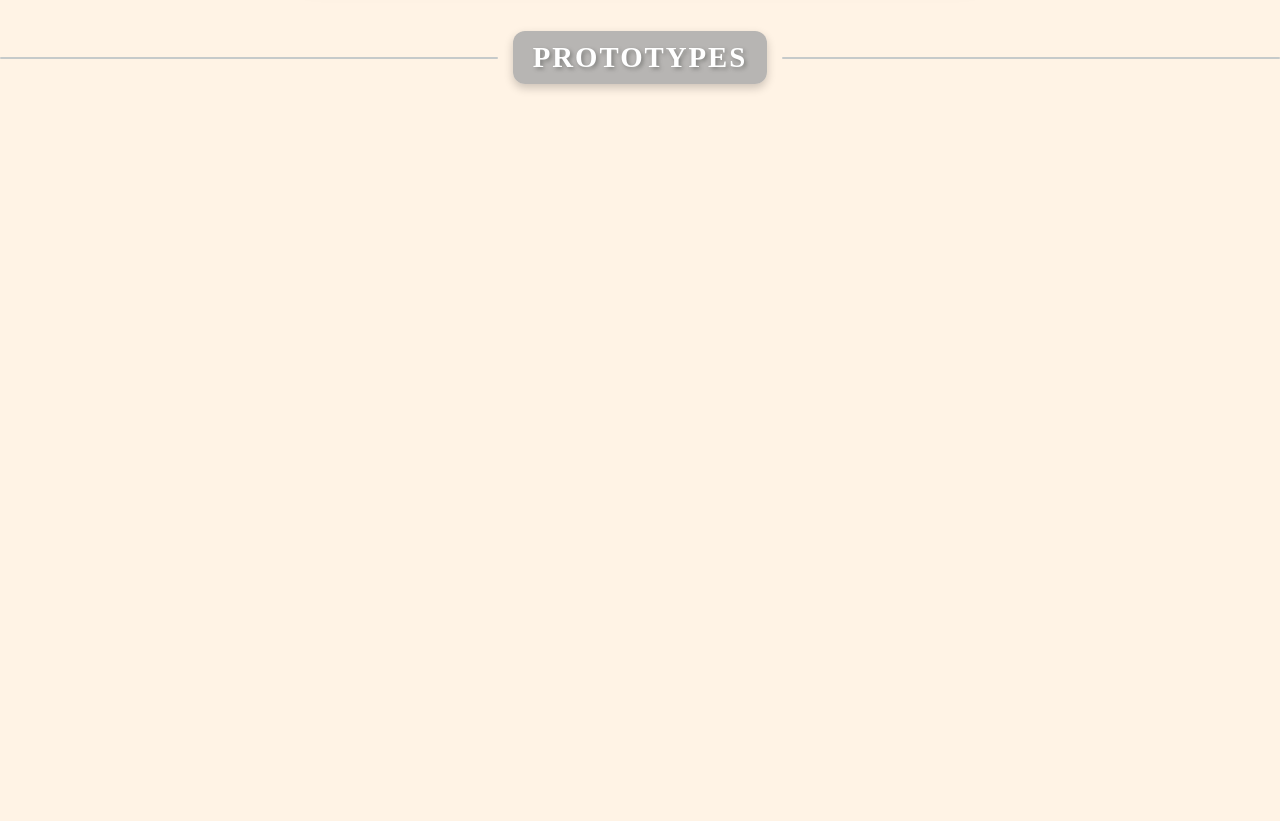
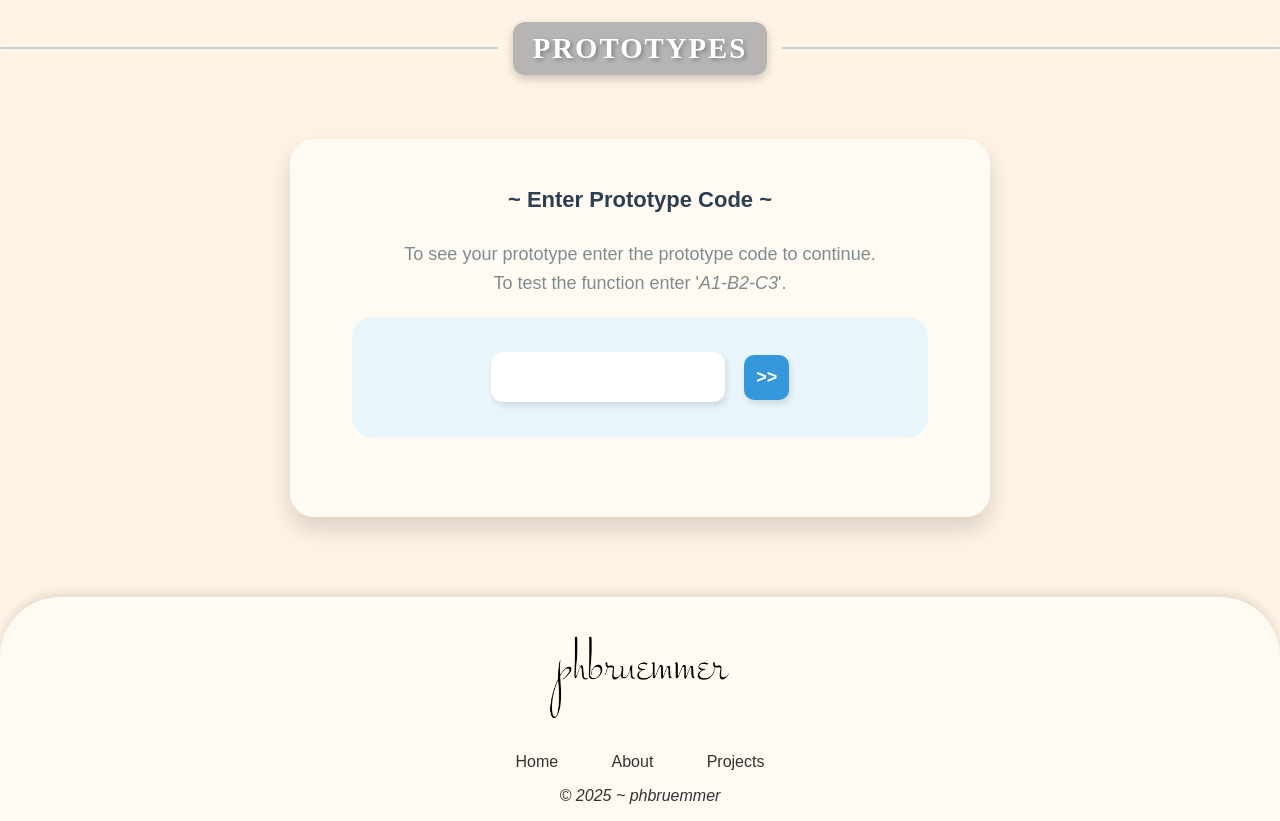
Before and after one commit to phbruemmer/personal-website, a Vue app: page /#/ in a window 1280 px wide. Shown: the part 3060-3881 px from the top of the page. Before the commit the page ends 3188 px from the top, so only its background shows below. Built offline with nearby package versions, Linux system fonts and the light colour scheme.

Commit message:
- Added footer - Added prototypes - Small changes in general

```diff
--- a/src/components/MainPage/About/About.vue
+++ b/src/components/MainPage/About/About.vue
@@ -25,7 +25,6 @@
       </Box>
     </div>
   </div>
-  <button>More</button>
 </template>
 
 <script>
@@ -47,6 +46,19 @@ export default {
 .about-container {
   display: flex;
   justify-content: space-around;
+  align-items: stretch;
+}
+
+.left-container,
+.right-container {
+  flex: 1;
+  display: flex;
+  flex-direction: column;
+  justify-content: center;
+}
+
+.right-container {
+  gap: 20px;
 }
 
 .centered {
--- a/src/components/MainPage/About/Path.vue
+++ b/src/components/MainPage/About/Path.vue
@@ -50,7 +50,7 @@ circle:hover {
 }
 
 svg {
-  height: 100vh;
+  height: 100%;
   width: auto;
 }
 </style>
--- a/src/components/MainPage/Box.vue
+++ b/src/components/MainPage/Box.vue
@@ -63,6 +63,10 @@ export default {
   transition: all 0.3s ease-in-out;
 }
 
+.box-container:hover {
+  transform: scale(1.01);
+}
+
 .box-title {
   font-size: 20px;
   color: #333333d1;
--- /dev/null
+++ b/src/components/MainPage/Footer/Footer.vue
@@ -0,0 +1,105 @@
+<template>
+  <footer>
+    <div class="content">
+      <img src="@/assets/signature.png" alt="logo" />
+      <nav>
+        <PageNavigator reference="Home">Home</PageNavigator>
+        <PageNavigator reference="About">About</PageNavigator>
+        <PageNavigator reference="Projects">Projects</PageNavigator>
+      </nav>
+      <p><i>© 2025 ~ phbruemmer</i></p>
+      <div class="social-links">
+        <a href="https://github.com/phbruemmer" target="_blank">GitHub</a>
+        <a href="https://www.instagram.com/phbruemmer/" target="_blank"
+          >Instagram</a
+        >
+        <a href="https://x.com/1Phbruemmer" target="_blank">Twitter</a>
+        <a href="https://discord.gg/a2h5feJ8aV" target="_blank">Discord</a>
+      </div>
+      <button @click="scrollToTop">~ Back to Top ~</button>
+    </div>
+  </footer>
+</template>
+
+<script>
+import PageNavigator from "@/components/MainPage/Footer/PageNavigator.vue";
+
+export default {
+  name: "Footer",
+  components: {
+    PageNavigator,
+  },
+  methods: {
+    scrollToTop() {
+      window.scrollTo({ top: 0, behavior: "smooth" });
+    },
+  },
+};
+</script>
+
+<style scoped>
+footer {
+  display: flex;
+  justify-content: center;
+  align-items: center;
+  flex-direction: column;
+  text-align: center;
+  margin-top: 10vh;
+  background-color: #fffbf3;
+  height: 30vh;
+  border-radius: 60px;
+  box-shadow: 0px -4px 10px rgba(0, 0, 0, 0.1);
+  padding: 20px;
+}
+a {
+  margin: 0 10px;
+  text-decoration: none;
+  color: #333;
+  font-family: Arial, Helvetica, sans-serif;
+}
+
+a:hover {
+  text-decoration: underline;
+}
+
+p {
+  font-family: Arial, Helvetica, sans-serif;
+  color: #333;
+  transition: transform 0.3s ease-in-out;
+}
+
+p:hover {
+  cursor: default;
+  transform: scale(0.9);
+}
+
+nav {
+  display: flex;
+  justify-content: space-around;
+}
+
+button {
+  margin-top: 2vh;
+  padding: 5px 10px;
+  border: none;
+  background-color: #b7b5b3;
+  color: white;
+  cursor: pointer;
+  border-radius: 5px;
+  transition: transform 0.3s ease-in-out;
+}
+button:hover {
+  transform: scale(1.025);
+}
+
+img {
+  width: 200px;
+  height: auto;
+  margin: 20px;
+  transition: transform 0.3s ease-in-out;
+}
+
+img:hover {
+  transform: scale(1.04);
+}
+</style>
--- /dev/null
+++ b/src/components/MainPage/Footer/PageNavigator.vue
@@ -0,0 +1,45 @@
+<template>
+  <div class="link-container">
+    <a :href="reference" @click.prevent="scrollToTarget"><slot /></a>
+  </div>
+</template>
+
+<script>
+export default {
+  name: "Links",
+  props: {
+    reference: {
+      type: String,
+      required: true,
+    },
+  },
+
+  methods: {
+    scrollToTarget() {
+      const element = document.getElementById(this.reference);
+
+      if (element) {
+        element.scrollIntoView({
+          behavior: "smooth",
+          block: "start",
+        });
+      } else {
+        console.error("Couldn't find: " + this.reference);
+      }
+    },
+  },
+};
+</script>
+
+<style scoped>
+a {
+  margin: 0 10px;
+  text-decoration: none;
+  color: #333;
+  font-family: Arial, Helvetica, sans-serif;
+}
+
+a:hover {
+  text-decoration: underline;
+}
+</style>
--- /dev/null
+++ b/src/components/MainPage/Prototypes/Prototypes.vue
@@ -0,0 +1,85 @@
+<template>
+  <LargeBox title="~ Enter Prototype Code ~">
+    To see your prototype enter the prototype code to continue.
+    <br />
+    To test the function enter '<i>A1-B2-C3</i>'.
+
+    <div class="small-box">
+      <input type="text" />
+      <button>>></button>
+    </div>
+  </LargeBox>
+</template>
+
+<script>
+import LargeBox from "@/components/MainPage/LargeBox.vue";
+
+export default {
+  name: "Prototypes",
+  components: {
+    LargeBox,
+  },
+};
+</script>
+
+<style scoped>
+input {
+  border-style: none;
+  width: 40%;
+  height: 40px;
+  border-radius: 12px;
+  font-size: 18px;
+  font-family: Arial, Helvetica, sans-serif;
+  font-weight: 100;
+  padding: 5px 10px;
+  outline: none;
+  box-shadow: 2px 4px 6px rgba(0, 0, 0, 0.11);
+}
+
+input:focus {
+  outline: none;
+  border-style: none;
+  box-shadow: 2px 4px 6px rgba(0, 0, 0, 0.2);
+}
+
+button {
+  background-color: #3498db;
+  color: white;
+  border: none;
+  padding: 12px 12px;
+  margin-left: 4px;
+  font-size: 18px;
+  font-weight: bold;
+  border-radius: 10px;
+  cursor: pointer;
+  transition: all 0.1s ease-in-out;
+  box-shadow: 2px 4px 6px rgba(0, 0, 0, 0.11);
+}
+
+button:hover {
+  background-color: #2980b9;
+  transform: scale(1.05);
+}
+
+button:active {
+  background-color: #1f6690;
+  transform: scale(0.98);
+}
+
+.small-box {
+  background-color: #e8f6fc;
+  padding: 20px;
+  margin: 20px;
+  border-radius: 20px;
+  height: 80px;
+  display: flex;
+  align-items: center;
+  justify-content: center;
+  gap: 15px;
+  transition: all 0.3s ease-in-out;
+}
+
+.small-box:hover {
+  box-shadow: 0 12px 24px rgba(0, 0, 0, 0.15);
+}
+</style>
--- a/src/views/HomeView.vue
+++ b/src/views/HomeView.vue
@@ -7,6 +7,8 @@
   <SectionSeperator id="Projects"> Projects </SectionSeperator>
   <Projects />
   <SectionSeperator id="Prototypes"> Prototypes </SectionSeperator>
+  <Prototypes />
+  <Footer />
 </template>
 
 <script>
@@ -15,6 +17,8 @@ import SectionSeperator from "@/components/Separators/SectionSeperator.vue";
 import Home from "@/components/MainPage/Home/Home.vue";
 import About from "@/components/MainPage/About/About.vue";
 import Projects from "@/components/MainPage/Projects/Projects.vue";
+import Prototypes from "@/components/MainPage/Prototypes/Prototypes.vue";
+import Footer from "@/components/MainPage/Footer/Footer.vue";
 
 export default {
   name: "HomeView",
@@ -24,6 +28,8 @@ export default {
     Home,
     Projects,
     About,
+    Prototypes,
+    Footer,
   },
 };
 </script>
```
